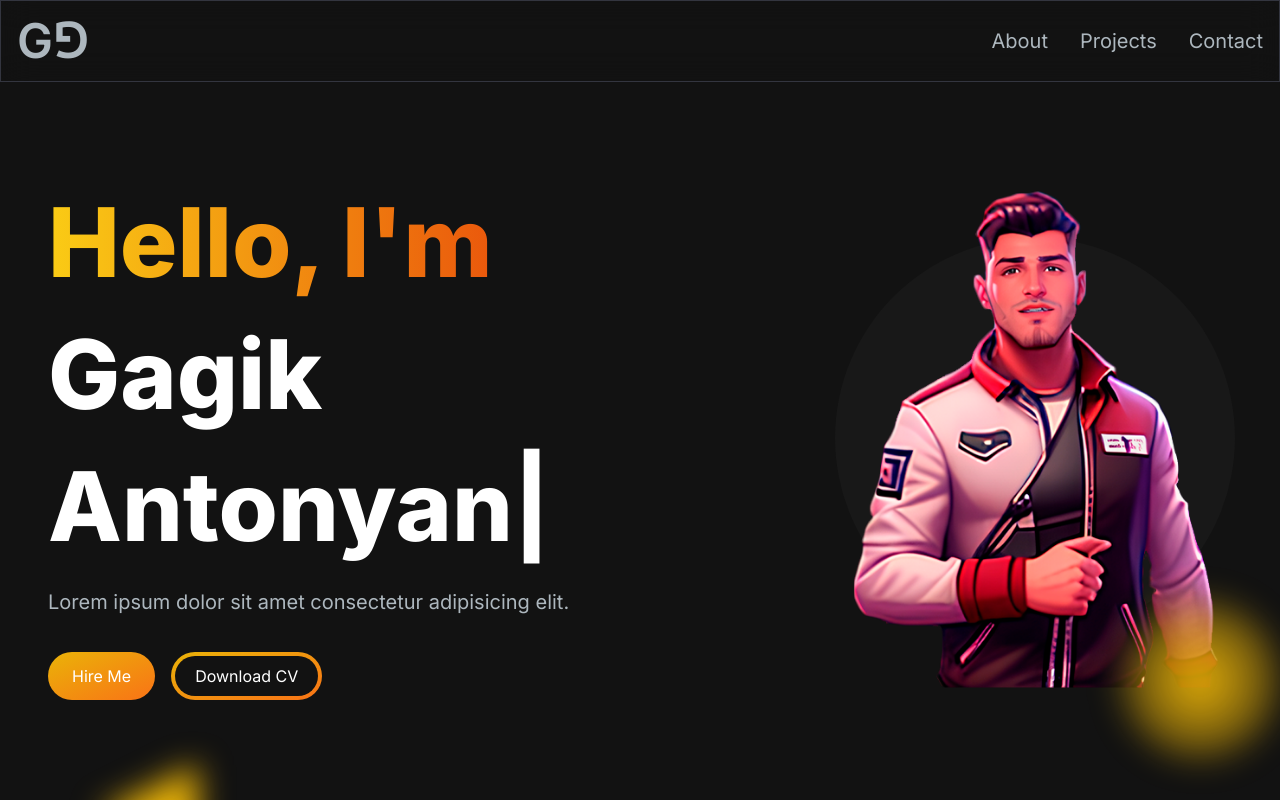
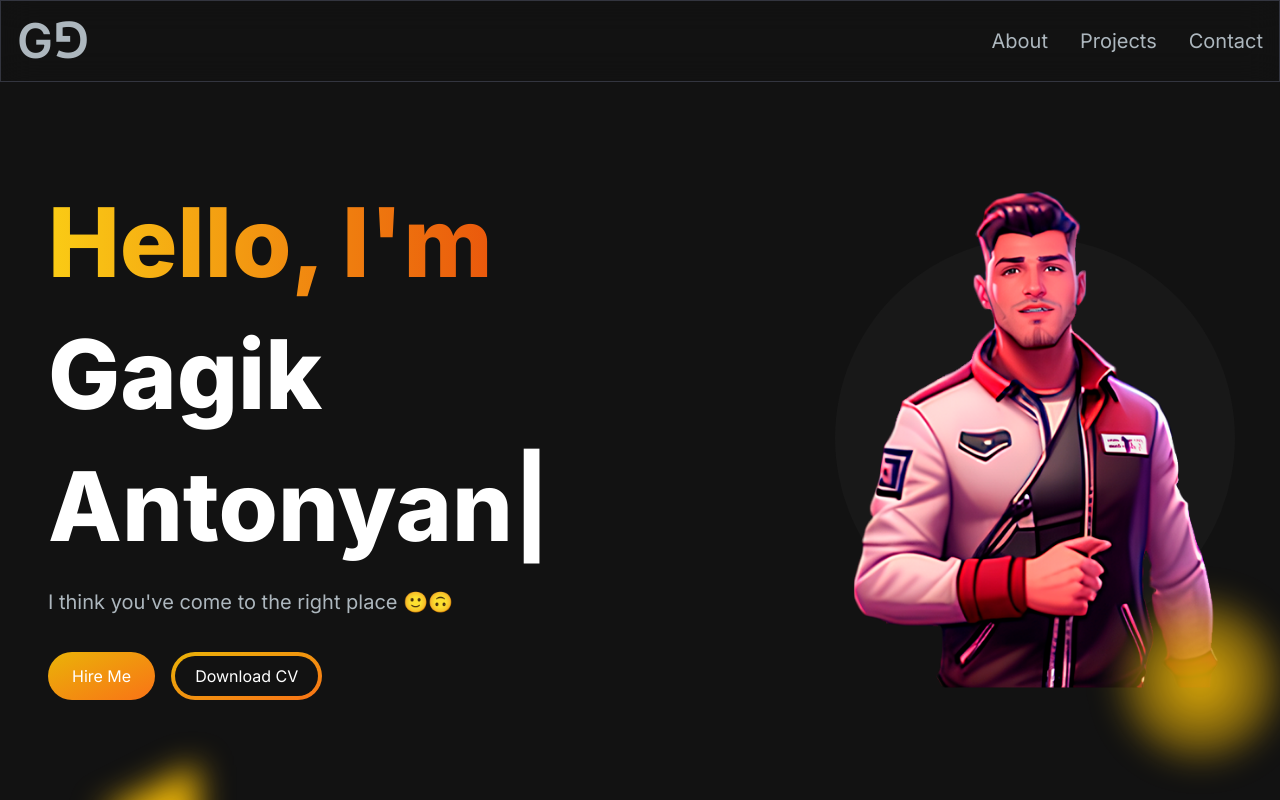
Before and after one commit to GoGagoo/gogagoo-portfolio-nextjs, a Next.js app: page / in a window 1280 px wide. Shown: the top 800 px of the page. Built offline with nearby package versions, Linux system fonts and the light colour scheme.

Commit message:
typo paragraph in the hero section

```diff
--- a/src/app/components/HeroSection.jsx
+++ b/src/app/components/HeroSection.jsx
@@ -37,7 +37,7 @@ const HeroSection = () => {
 						/>
 					</h1>
 					<p className='text-[#ADB7BE] text-base sm:text-lg mb-6 lg:text-xl'>
-						Lorem ipsum dolor sit amet consectetur adipisicing elit.
+					I think you&apos;ve come to the right place 🙂🙃
 					</p>
 					<div>
 						<Link
```
